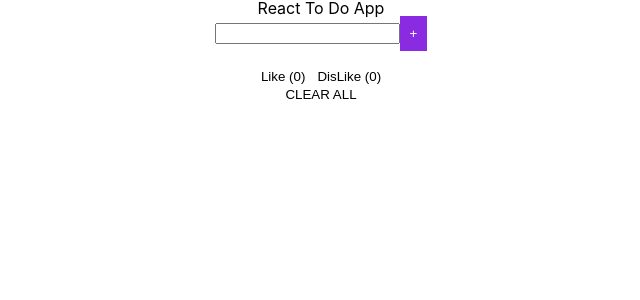
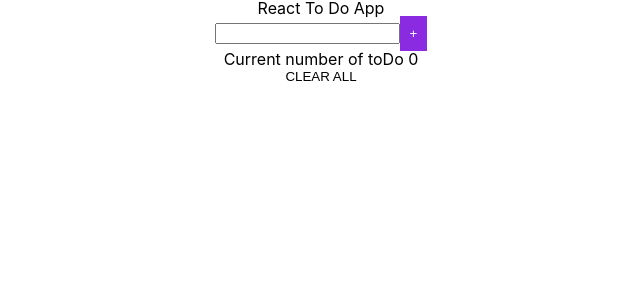
Before and after one commit to annaabramowicz/react_todo_app, a React (Create React App) app: page / in a window 1280 px wide. Shown: the top 300 px of the page, without its empty margins (319-959 px from the left). Built offline with nearby package versions, Linux system fonts and the light colour scheme.

Commit message:
add currentNumberOfToDo, remove DislikeLikeButton

```diff
--- a/src/App.js
+++ b/src/App.js
@@ -5,21 +5,13 @@ import ToDoInput from "./Components/ToDoInput/ToDoInput";
 import AddButton from "./Components/AddButton/AddButton";
 import ToDoList from "./Components/ToDoList/ToDoList";
 import { useState } from "react";
-import DislikeLikeButton from "./Components/Test/AddButton/DislikeLikeButton/DislikeLikeButton";
 import ClearAllButton from "./Components/ClearAllButton/ClearAllButton";
+import CurrentNumberOfToDo from "./Components/CurrentNumberOfToDo/CurrentNumberOfToDo";
 
 function App() {
   const [currentInputValue, setCurrentInputValue] = useState("");
   const [toDoList, setToDoList] = useState([]);
-  const [likes, setLikes] = useState(0);
-  const [disLikes, setDisLikes] = useState(0);
 
-  const like = () => {
-    setLikes(likes + 1);
-  };
-  const disLike = () => {
-    setDisLikes(disLikes - 1);
-  };
   const getNewId = () => `${new Date().getTime()}`;
 
   const onAddButtonClick = () => {
@@ -41,7 +33,7 @@ function App() {
 
   const removeAllToDo = () => {
     setToDoList([]);
-  }
+  };
 
   return (
     <main>
@@ -53,14 +45,7 @@ function App() {
             currentInputValue={currentInputValue}
           />
           <AddButton onButtonClick={onAddButtonClick} />
-          <br />
-          <br />
-          <DislikeLikeButton name="Like" callback={like} count={likes} />
-          <DislikeLikeButton
-            name="DisLike"
-            callback={disLike}
-            count={disLikes}
-          />
+          <CurrentNumberOfToDo toDoList={toDoList} />
         </div>
       </section>
       <section>
--- /dev/null
+++ b/src/Components/CurrentNumberOfToDo/CurrentNumberOfToDo.js
@@ -0,0 +1,9 @@
+const CurrentNumberOfToDo = ({toDoList}) => {
+    return (
+        <div>
+            Current number of toDo {toDoList.length}
+        </div>
+    );
+};
+
+export default CurrentNumberOfToDo;
--- a/src/Components/Test/AddButton/DislikeLikeButton/DislikeLikeButton.js
+++ /dev/null
@@ -1,13 +0,0 @@
-function DislikeLikeButton({ name, callback, count }) {
-  console.log(`Button ${name}`);
-  // const onClick = () => {
-  //   onButtonClick();
-  // };
-
-  return (
-    <button onClick={callback}>
-      {name} ({count})
-    </button>
-  );
-}
-export default DislikeLikeButton;
```
